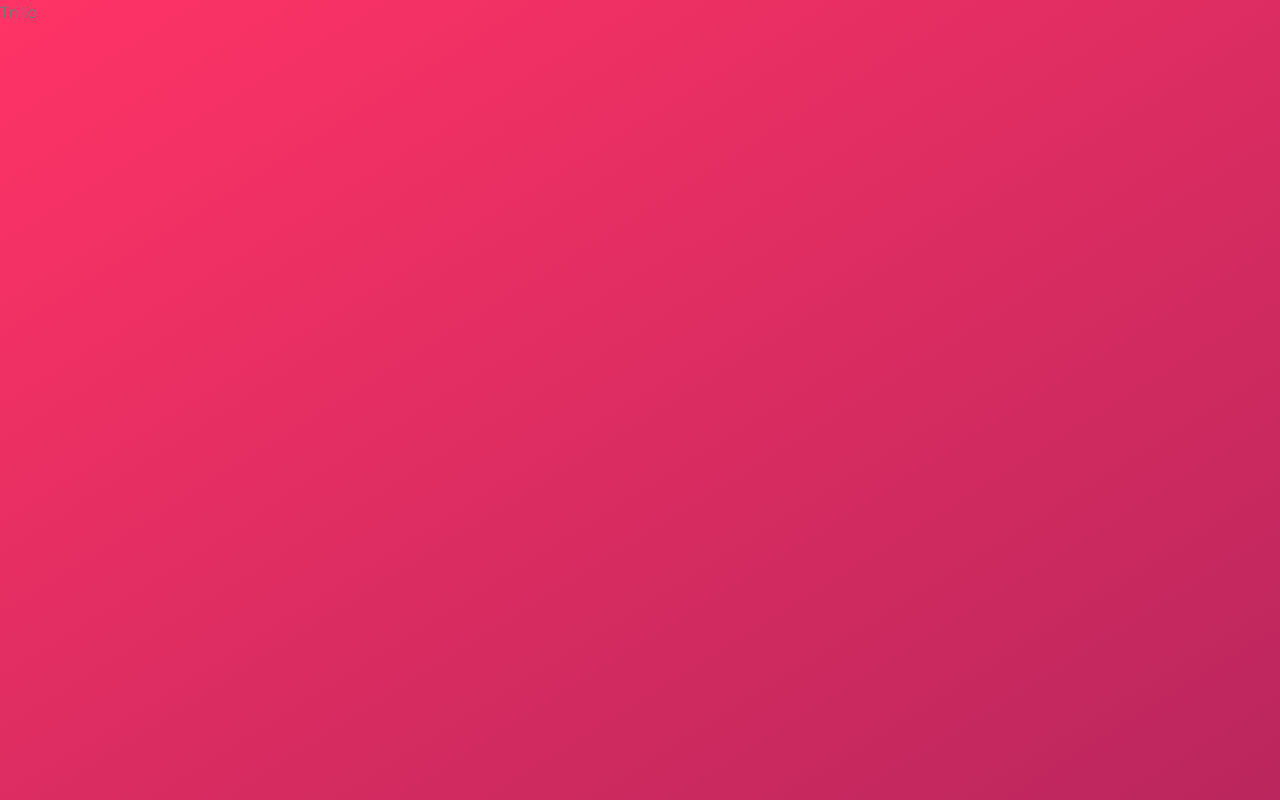
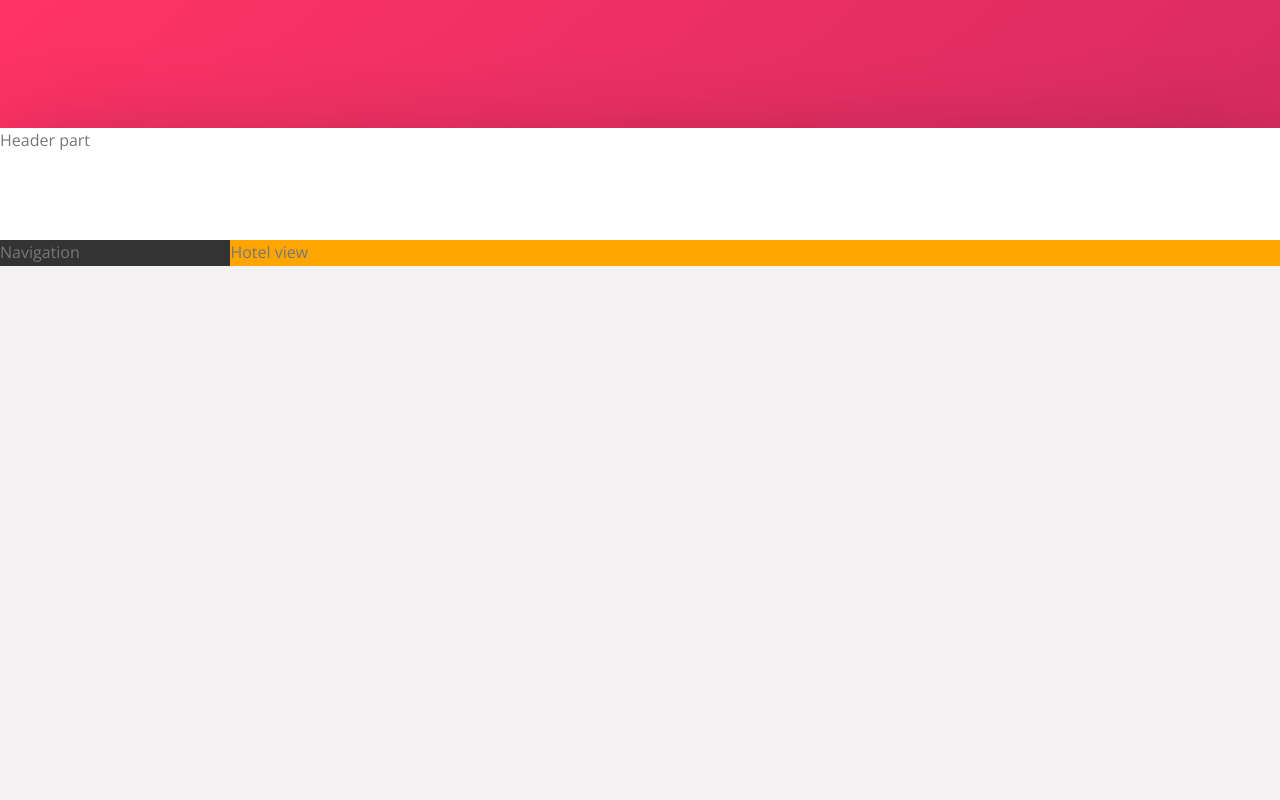
Before and after one commit to koh1project/sass-trillo, a website: page index.html in a window 1280 px wide. Shown: the top 800 px of the page. Drawn offline with nearby package versions, Linux system fonts and the light colour scheme; files that its build step writes are made by us from their sources.

Commit message:
Build basis layout

```diff
--- a/index.html
+++ b/index.html
@@ -13,7 +13,19 @@
 </head>
 
 <body>
-  Trillo
+  <div class="container">
+    <header class="header">
+      Header part
+    </header>
+    <div class="content">
+      <nav class="sidebar">
+        Navigation
+      </nav>
+      <main class="hotel-view">
+        Hotel view
+      </main>
+    </div>
+  </div>
 </body>
 
 </html>
--- a/sass/_base.scss
+++ b/sass/_base.scss
@@ -10,7 +10,8 @@
 
   --color-grey-dark-1: #333;
   --color-grey-dark-2: #777;
-  --color-grey-dark-3: #999;
+
+  --shadow-dark: 0 2rem 6rem rgba(0, 0, 0, .3);
 }
 
 * {
--- a/sass/_layout.scss
+++ b/sass/_layout.scss
@@ -0,0 +1,30 @@
+.container {
+  max-width: 120rem;
+  margin: 8rem auto;
+  background-color: var(--color-grey-light-2);
+  box-shadow: var(--shadow-dark);
+
+  min-height: 50rem;
+}
+
+.header {
+  height: 7rem;
+  background-color: #fff;
+  border-bottom: var(--color-grey-light-2);
+}
+
+.content {
+  display: flex;
+}
+
+.sidebar {
+  background-color: var(--color-grey-dark-1);
+
+  flex: 0 0 18%; // grow shrink basis
+}
+
+.hotel-view {
+  background-color: var(--color-grey-light-2);
+  background-color: orange;
+  flex: 1; // flex-grow: 1;
+}
```
